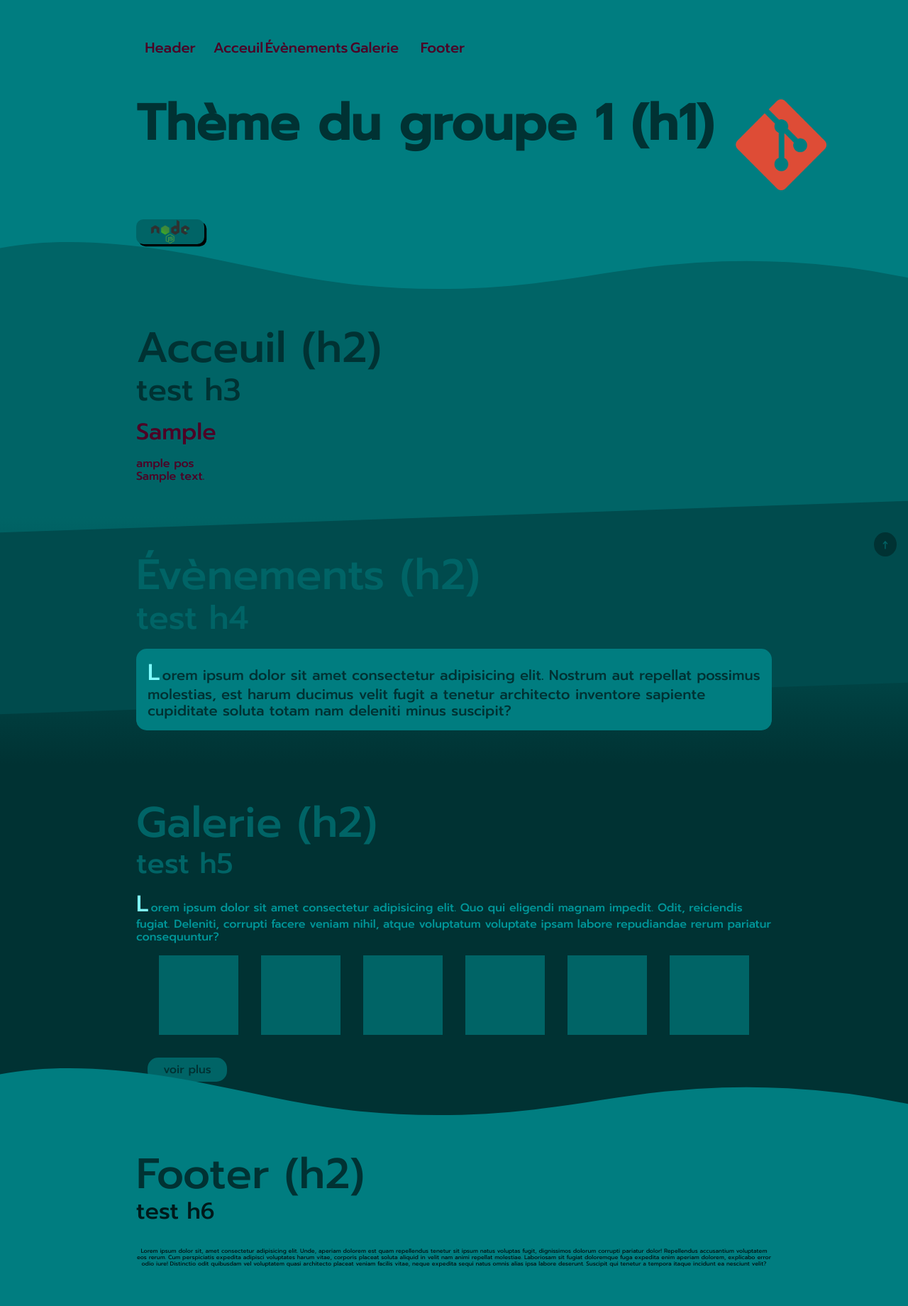
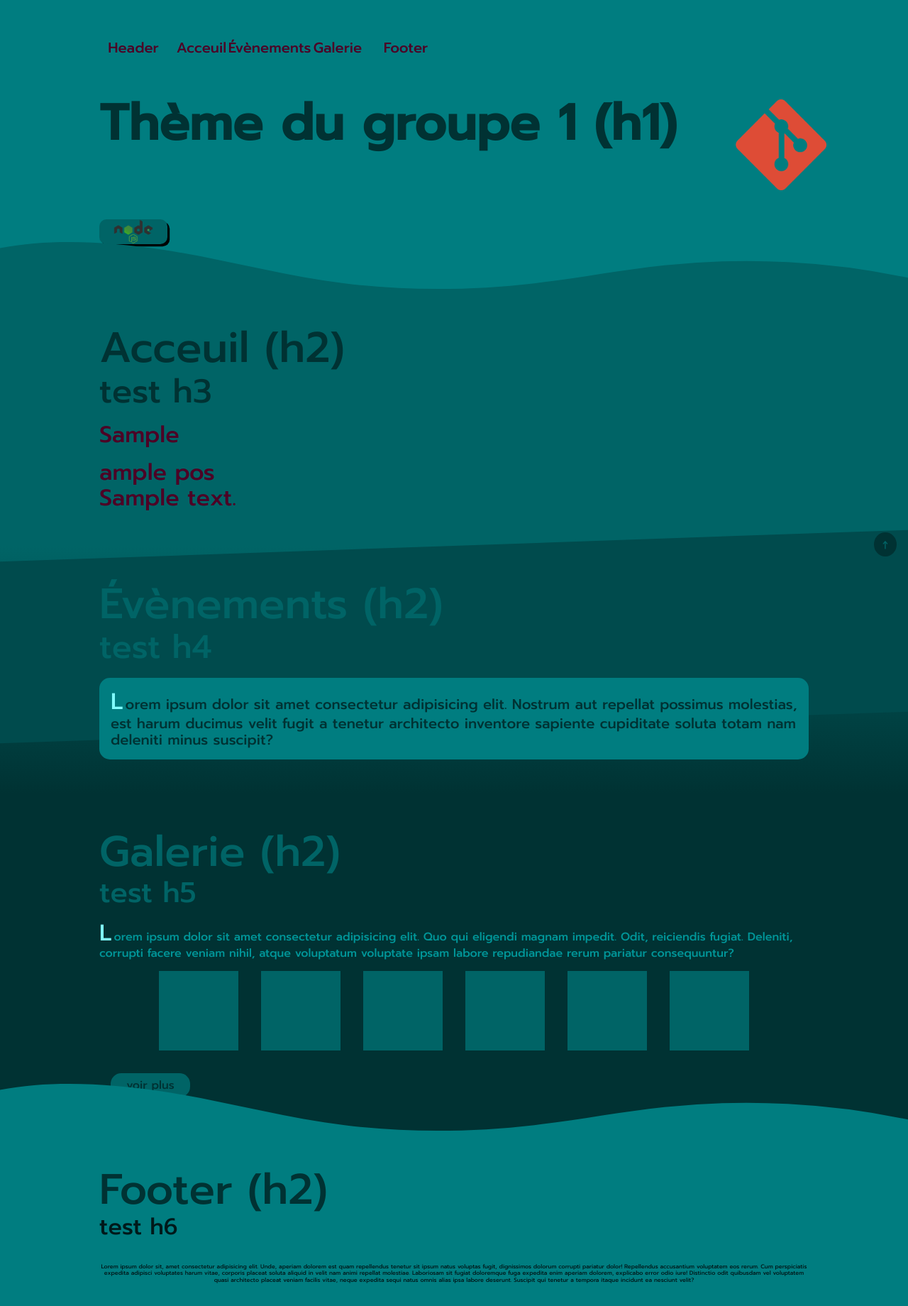
Before and after one commit to IshtarFolo/4w4-2024-gr1, a WordPress theme: template index.php in a window 1280 px wide. Shown: the whole page at 71% size. Before the commit the page ends 1785 px from the top, so only its background shows below. Run offline with PHP 8.4 and a stand-in for WordPress, Linux system fonts and the light colour scheme; the site name, menu and one post (Sample post) are stand-ins, and other content is empty.

Commit message:
s4c2 modifications des flexboxs des cours et de la taille des textes

```diff
--- a/sass/_layout.scss
+++ b/sass/_layout.scss
@@ -23,7 +23,7 @@
 .global > header,
 .global > footer {
     // flex basis pour determiner dimension de base de chaque section
-    flex: 0 1 900px;
+    flex: 0 1 1000px;
     padding: 3rem 1rem 2rem;
     min-width: var(--largeur-global-min);
     max-width: var(--largeur-global-max);
--- a/sass/_variables.scss
+++ b/sass/_variables.scss
@@ -50,7 +50,7 @@
     /* Largeur de la zone centrale
     -----------------------------------------------------------------*/
     --largeur-global-min: 10vw;
-    --largeur-global-max: 70vw;
+    --largeur-global-max: 80vw;
 
     /* Couleurs complémentaires (180deg)
     -----------------------------------------------------------------*/
--- a/sass/base/_h.scss
+++ b/sass/base/_h.scss
@@ -34,7 +34,7 @@
 
 h3 {
     font-weight: 400;
-    font-size: clamp(0.85rem, -2.969rem + 12.5vw, 2.70rem);
+    font-size: clamp(0.85rem, -2.969rem + 12.5vw, 2.90rem);
     padding-bottom: 1rem;
     color: var(--couleur-arriere-galerie);
 
--- a/sass/composants/_cours.scss
+++ b/sass/composants/_cours.scss
@@ -9,5 +9,18 @@
     display: flex;
     flex-direction: column;
     justify-content: space-evenly;
-    flex: 0 1 40%;
+    margin-bottom: 1rem;
+    flex: 0 1 30%;
 }
+
+/* Sigle du cours
+--------------------------------------------------------------*/
+.carte>p{
+    font-size: clamp(0.8rem, -2.969rem + 12.5vw, 2rem);
+}
+
+/*
+------------------------------------------------------------*/
+.carte>p:last-child{
+    font-size: clamp(0.5rem, -2.969rem + 12.5vw, 1rem);
+}
--- a/style.css
+++ b/style.css
@@ -43,7 +43,7 @@
   /* Largeur de la zone centrale
   -----------------------------------------------------------------*/
   --largeur-global-min: 10vw;
-  --largeur-global-max: 70vw;
+  --largeur-global-max: 80vw;
   /* Couleurs complémentaires (180deg)
   -----------------------------------------------------------------*/
   --couleur-premiere-lettre: #80FDFF;
@@ -74,7 +74,7 @@
 .global > section,
 .global > header,
 .global > footer {
-  flex: 0 1 900px;
+  flex: 0 1 1000px;
   padding: 3rem 1rem 2rem;
   min-width: var(--largeur-global-min);
   max-width: var(--largeur-global-max);
@@ -328,7 +328,7 @@
 
 h3 {
   font-weight: 400;
-  font-size: clamp(0.85rem, -2.969rem + 12.5vw, 2.7rem);
+  font-size: clamp(0.85rem, -2.969rem + 12.5vw, 2.9rem);
   padding-bottom: 1rem;
   color: var(--couleur-arriere-galerie);
 }
@@ -431,5 +431,18 @@
   display: flex;
   flex-direction: column;
   justify-content: space-evenly;
-  flex: 0 1 40%;
+  margin-bottom: 1rem;
+  flex: 0 1 30%;
+}
+
+/* Sigle du cours
+--------------------------------------------------------------*/
+.carte > p {
+  font-size: clamp(0.8rem, -2.969rem + 12.5vw, 2rem);
+}
+
+/*
+------------------------------------------------------------*/
+.carte > p:last-child {
+  font-size: clamp(0.5rem, -2.969rem + 12.5vw, 1rem);
 }/*# sourceMappingURL=style.css.map */
```
Also changed, not shown: 1 other file.
